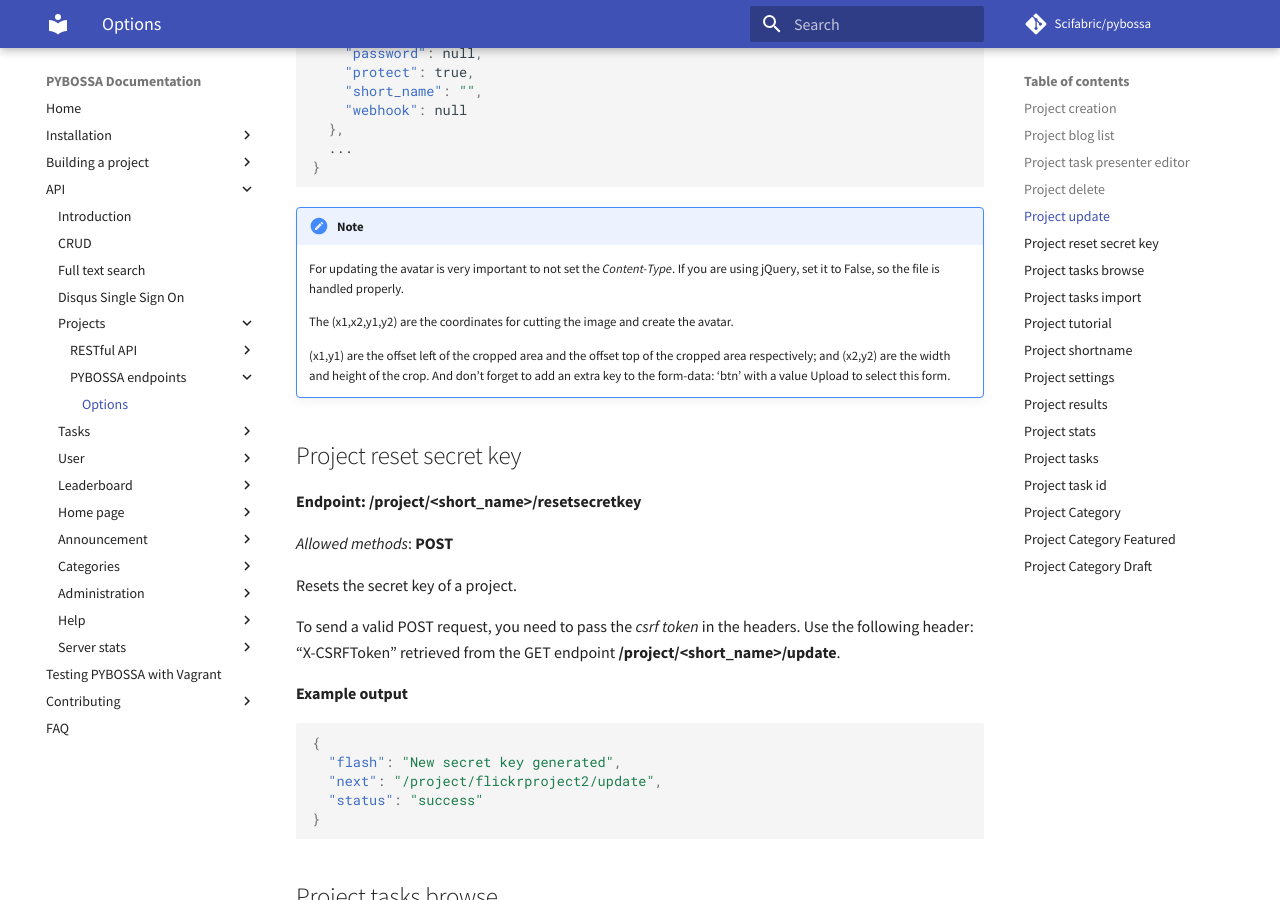
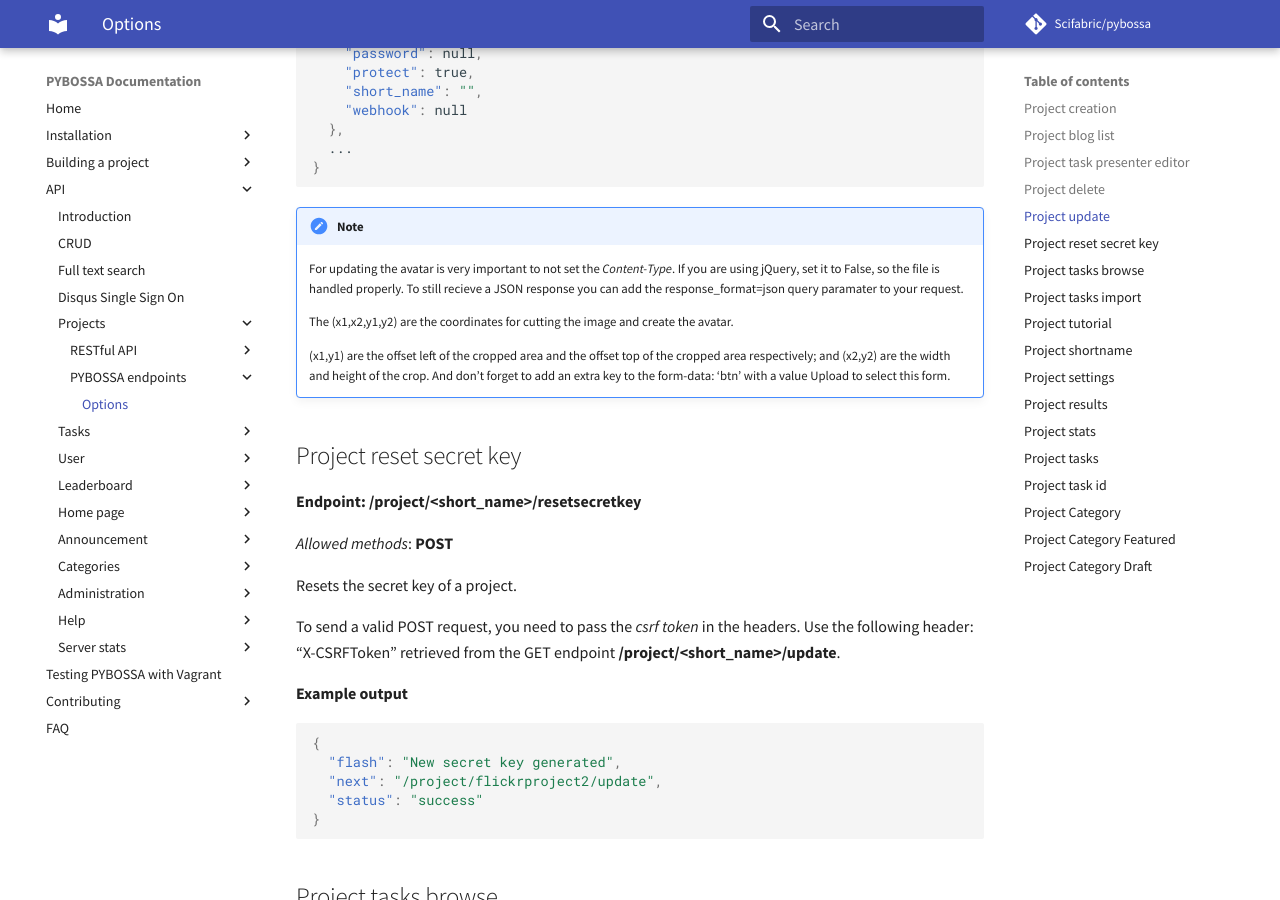
Before and after one commit to Scifabric/docs.pybossa.com, an MkDocs documentation site: the page built from docs/api/project/project.md, in a window 1280 px wide and 900 px high, scrolled down 11460 px. Built offline with MkDocs 1.6.1 and Material for MkDocs 9.7.7, drawn with Linux system fonts in a browser that asks for light colours; comment, search, counter and statistics services are not loaded; old or Windows-style settings are respelled for this version of MkDocs.

Commit message:
Add note about recieving JSON response for image uploads

````diff
--- a/docs/api/project/project.md
+++ b/docs/api/project/project.md
@@ -576,7 +576,10 @@ If there's an error in the form fields, you will get them in the
 ```
 
 !!! note
-    For updating the avatar is very important to not set the *Content-Type*. If you  are using jQuery, set it to False, so the file is handled properly.
+    For updating the avatar is very important to not set the *Content-Type*. If
+    you  are using jQuery, set it to False, so the file is handled properly.
+    To still recieve a JSON response you can add the response_format=json query
+    paramater to your request.
 
     The (x1,x2,y1,y2) are the coordinates for cutting the image and create
     the avatar.
````
Also changed, not shown: docs/api/user/account.md (+3 -1 lines).
